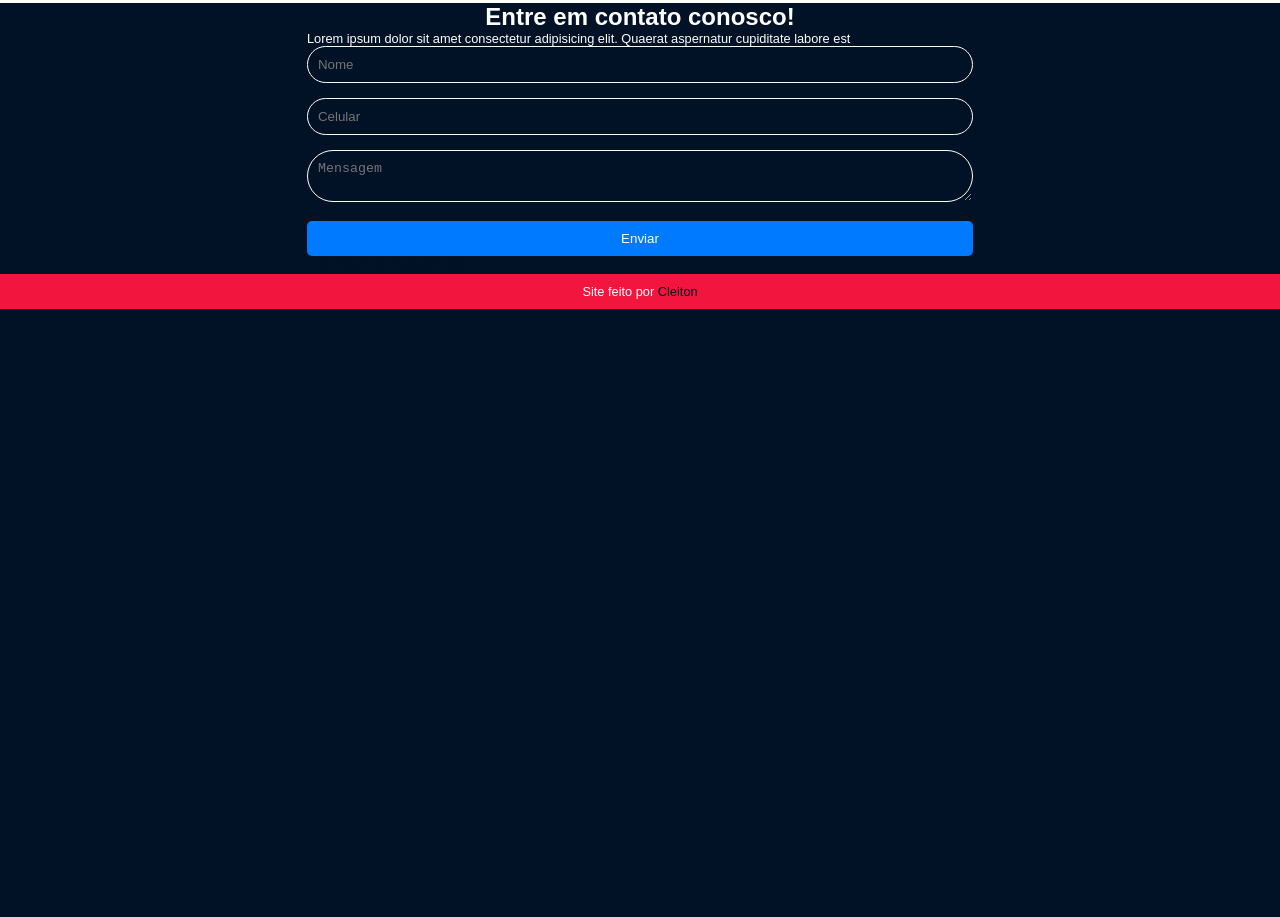
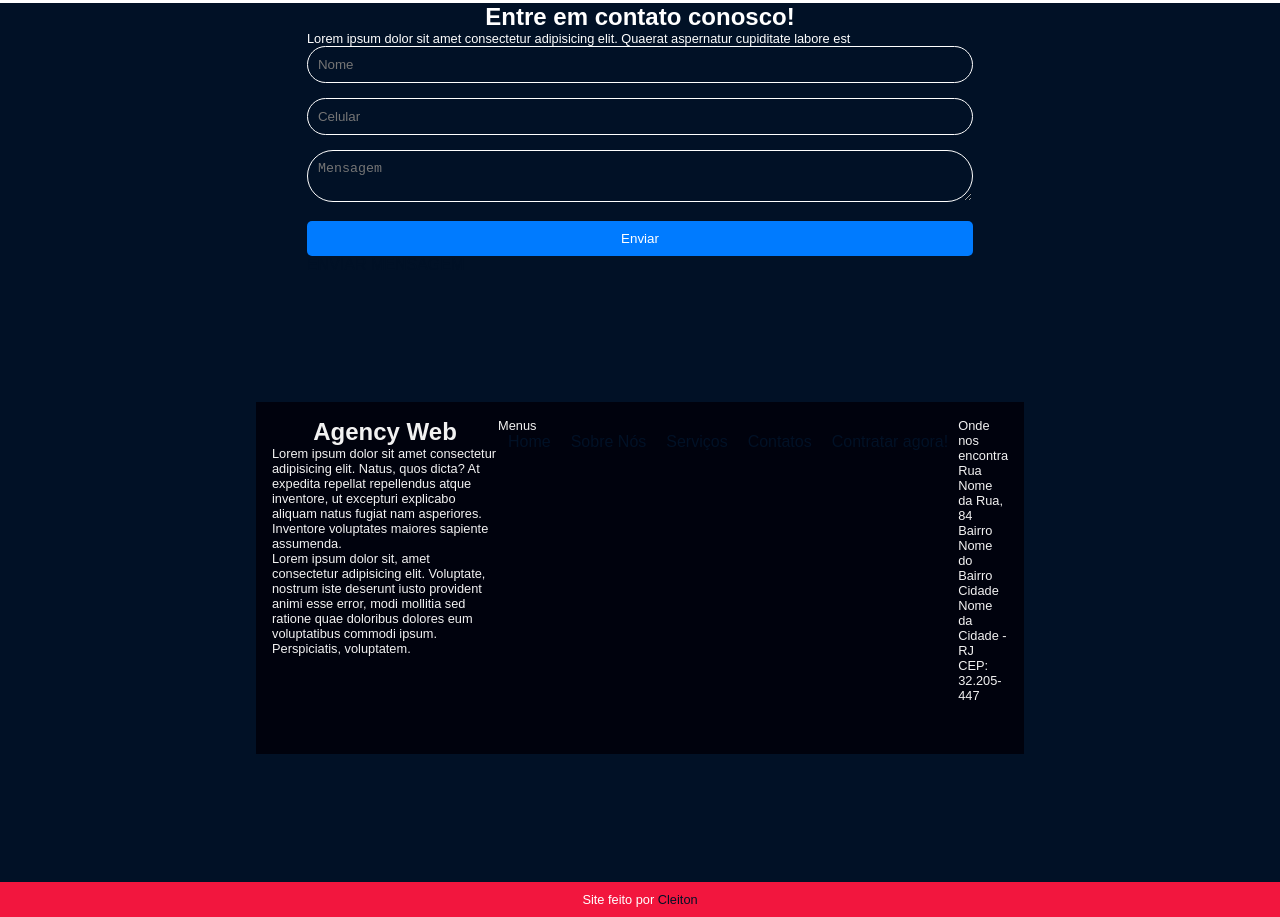
Before and after one commit to cleitone1000/mrk, a plain HTML site: page index.html in a window 1280 px wide. Shown: the part 1629-2546 px from the top of the page. Before the commit the page ends 1938 px from the top, so only its background shows below. Drawn offline with Linux system fonts and the light colour scheme.

Commit message:
create_footer

```diff
--- a/index.html
+++ b/index.html
@@ -154,8 +154,36 @@
       <a href="#msg">ENVIAR MENSAGEM</a>
 
     </div>
+  </section >
+  <section id="footer">
+
+    <div>
+      <h2>Agency Web</h2>
+      <p>Lorem ipsum dolor sit amet consectetur adipisicing elit. Natus, quos dicta? At expedita repellat repellendus atque inventore, ut excepturi explicabo aliquam natus fugiat nam asperiores. Inventore voluptates maiores sapiente assumenda. <br> Lorem ipsum dolor sit, amet consectetur adipisicing elit. Voluptate, nostrum iste deserunt iusto provident animi esse error, modi mollitia sed ratione quae doloribus dolores eum voluptatibus commodi ipsum. Perspiciatis, voluptatem.</p>
+    </div>
+    <div>
+      <p>Menus</p>
+      <nav>
+        <ul>
+        <li><a href="#home">Home</a></li>
+        <li><a href="#sobre">Sobre Nós</a></li>
+        <li><a href="#servicos">Serviços</a></li>
+        <li><a href="#contatos">Contatos</a>
+        <li><a href="#footer">Contratar agora!</a>
+        </ul>
+      </nav>
+    </div>
+    <div>
+      <p>Onde nos encontra</p>
+      <p>
+          Rua Nome da Rua, 84 <br>
+          Bairro Nome do Bairro <br>
+          Cidade Nome da Cidade - RJ <br>
+          CEP: 32.205-447</p>
+    </div>
+
+
   </section>
-
 
 
 
@@ -163,6 +191,7 @@
 
   <!-- Rodapé -->
   <footer>
+
     <p>Site feito por <a href="https://cleitone1000.github.io" target="_blank">Cleiton</a></p>
   </footer>
 
--- a/styles.css
+++ b/styles.css
@@ -6,6 +6,7 @@
   --cor-fundo-body: #011126; /* Azul Escuro - Cor de fundo para o corpo da página */
   --cor-texto-body: #F2F2F2; /* Cinza - Cor do texto no corpo da página */
   --cor-h2: #03A696; /* Verde subtitulo estratégia */
+  --cor-fundo-footer: #00020d; /* Azul escuro do rodapé */
 
   font-family: Arial, Helvetica, sans-serif;
 }
@@ -347,3 +348,11 @@ button {
 button:hover {
   background-color: #0056b3;
 }
+
+section#footer {
+  display: flex;
+  flex-direction: row;
+  padding: 1em;
+  background-color: var(--cor-fundo-footer);
+  margin: 10% 20%;
+}
```
Lines whose indentation alone changed are shown as unchanged.
